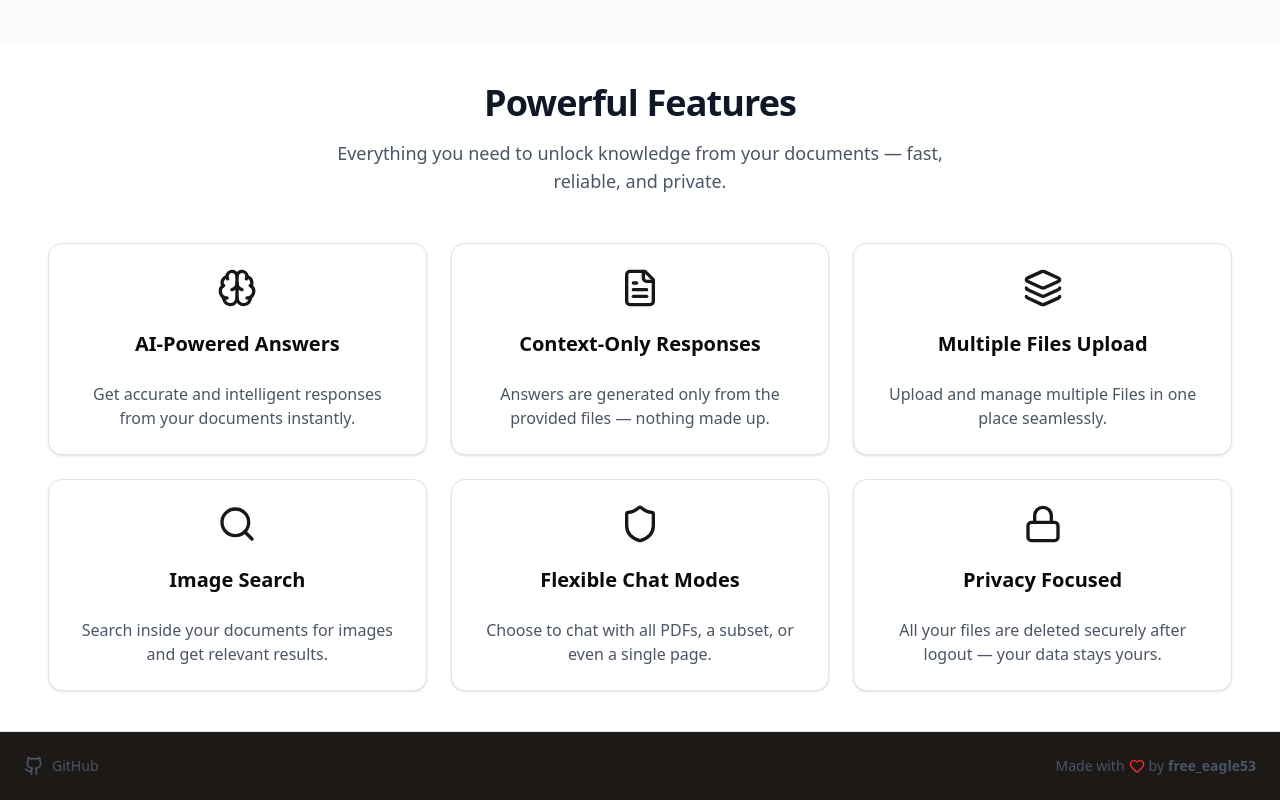
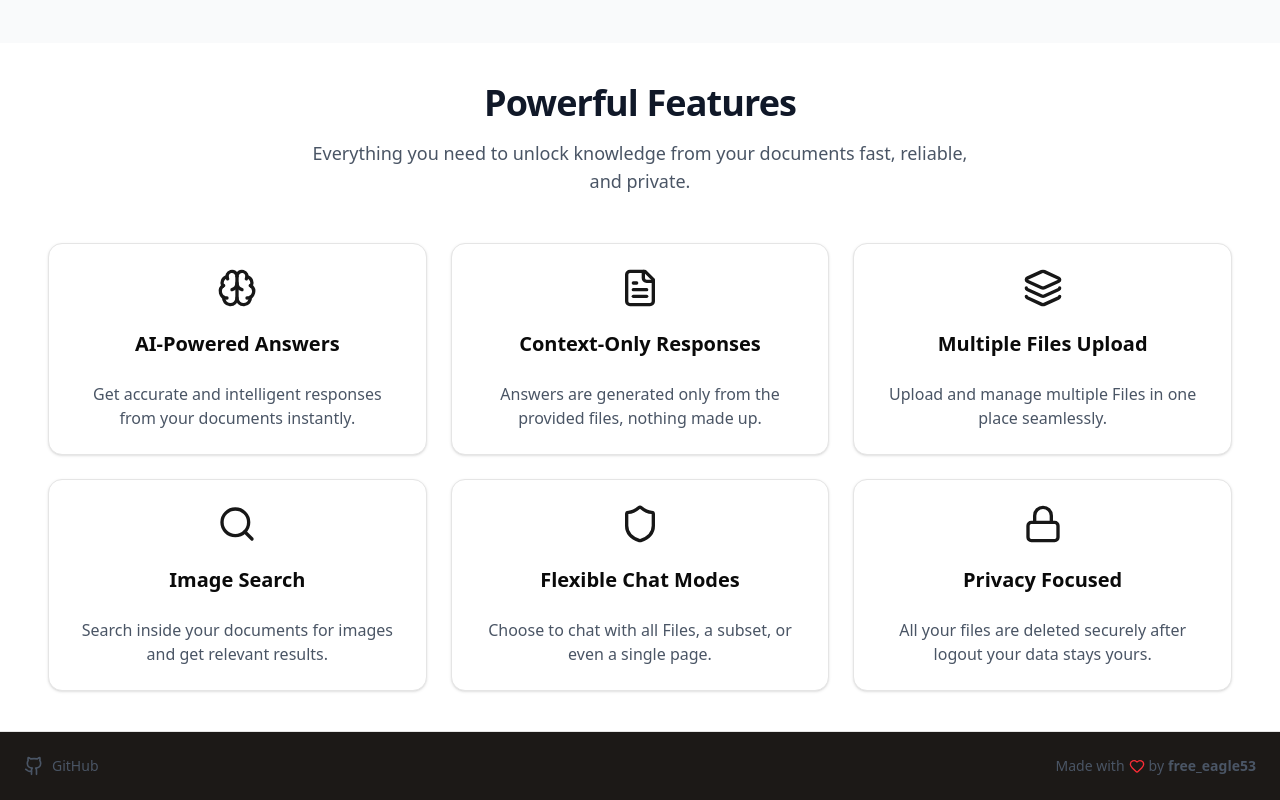
Before and after one commit to VijayAnand58/PDF-Query-Frontend, a React (Vite) app in the folder frontend/: page / in a window 1280 px wide. Shown: the part 394-1194 px from the top of the page. Built offline with nearby package versions, Linux system fonts and the light colour scheme.

Commit message:
some changes

```diff
--- a/frontend/src/components/FeaturesSection.tsx
+++ b/frontend/src/components/FeaturesSection.tsx
@@ -9,7 +9,7 @@ const features = [
   },
   {
     title: "Context-Only Responses",
-    description: "Answers are generated only from the provided files — nothing made up.",
+    description: "Answers are generated only from the provided files, nothing made up.",
     icon: FileText,
   },
   {
@@ -24,12 +24,12 @@ const features = [
   },
   {
     title: "Flexible Chat Modes",
-    description: "Choose to chat with all PDFs, a subset, or even a single page.",
+    description: "Choose to chat with all Files, a subset, or even a single page.",
     icon: Shield,
   },
   {
     title: "Privacy Focused",
-    description: "All your files are deleted securely after logout — your data stays yours.",
+    description: "All your files are deleted securely after logout your data stays yours.",
     icon: Lock,
   },
 ]
@@ -43,7 +43,7 @@ export default function FeaturesSection() {
           Powerful Features
         </h2>
         <p className="mt-4 text-lg text-gray-600 max-w-2xl mx-auto">
-          Everything you need to unlock knowledge from your documents — fast, reliable, and private.
+          Everything you need to unlock knowledge from your documents  fast, reliable, and private.
         </p>
 
         {/* Feature Cards Grid */}
--- a/frontend/src/pages/Home.tsx
+++ b/frontend/src/pages/Home.tsx
@@ -11,12 +11,6 @@ export default function Home() {
       <HeroSection />
       <FeaturesSection />
       <Footer />
-
-      {/* Add more sections as needed */}
-      {/* Footer can be added here if needed */}
-      {/* Add more sections as needed */}
-      {/* Footer can be added here if needed */}
-      {/* Add more sections as needed */}
     </div>
   );
 }
```
Also changed, not shown: 1 other file (tests, documents, lock files or other folders).
